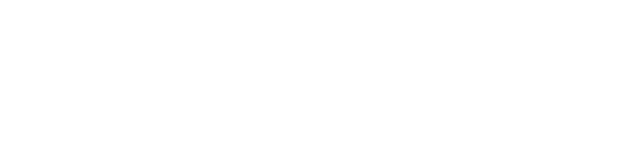
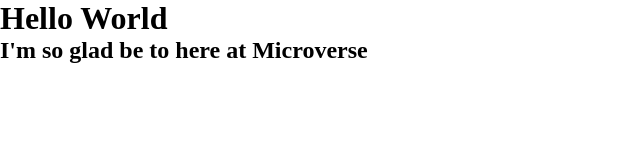
Before and after one commit to audukehinde/hellomicroverse-1, a plain HTML site: page index.html in a window 1280 px wide. Shown: the whole page, without its empty margins (0-640 px from the left). Drawn offline with Linux system fonts and the light colour scheme.

Commit message:
Add h1 and h2 tags in a container

```diff
--- a/index.html
+++ b/index.html
@@ -8,6 +8,9 @@
     <title>Hello World</title>
 </head>
 <body>
-
+    <div class="container">
+        <h1>Hello World</h1>
+        <h2>I'm so glad be to here at Microverse</h2>
+    </div>
 </body>
 </html>
```
